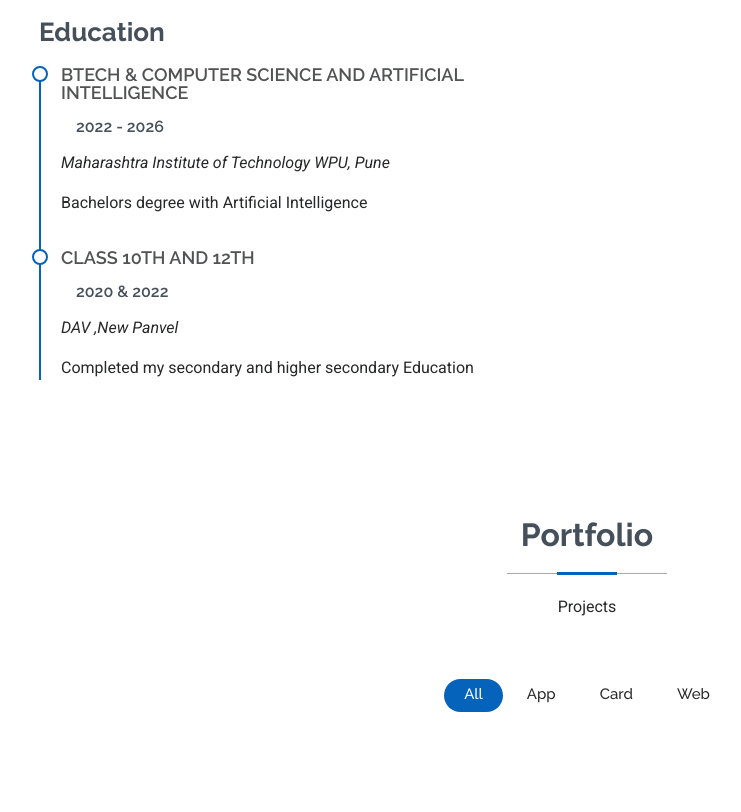
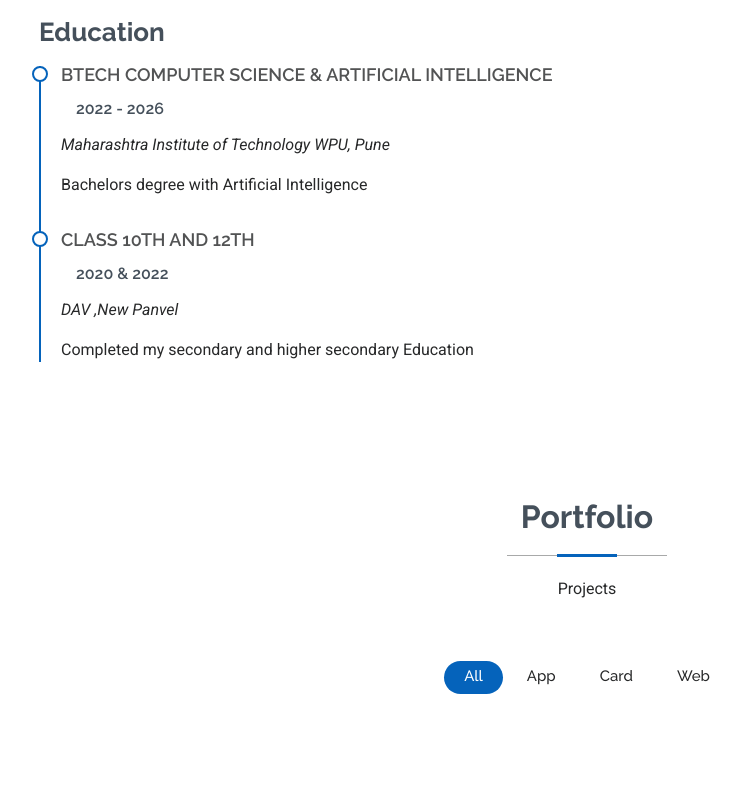
Before and after one commit to manojvn2612/manojvn2612.github.io, a plain HTML site: page index.html in a window 1280 px wide. Shown: the part 2523-3335 px from the top of the page, without its empty margins (133-874 px from the left). Drawn offline with nearby package versions, Linux system fonts and the light colour scheme; no server answers.

Commit message:
Initial commit for portfolio website

```diff
--- a/index.html
+++ b/index.html
@@ -10,7 +10,7 @@
 
   <!-- Favicons -->
   <link href="assets/img/favicon.png" rel="icon">
-  <link href="assets/img/favicon.png" rel="apple-touch-icon">
+  <link href="assets/img/favicon.png" rel="icon">
 
   <!-- Fonts -->
   <link href="https://fonts.googleapis.com" rel="preconnect">
@@ -254,7 +254,7 @@
 
             <h3 class="resume-title">Education</h3>
             <div class="resume-item">
-              <h4>Btech &amp; Computer Science and Artificial Intelligence</h4>
+              <h4>Btech Computer Science &amp; Artificial Intelligence</h4>
               <h5>2022 - 2026</h5>
               <p><em>Maharashtra Institute of Technology WPU, Pune</em></p>
               <p>Bachelors degree with Artificial Intelligence</p>
```
